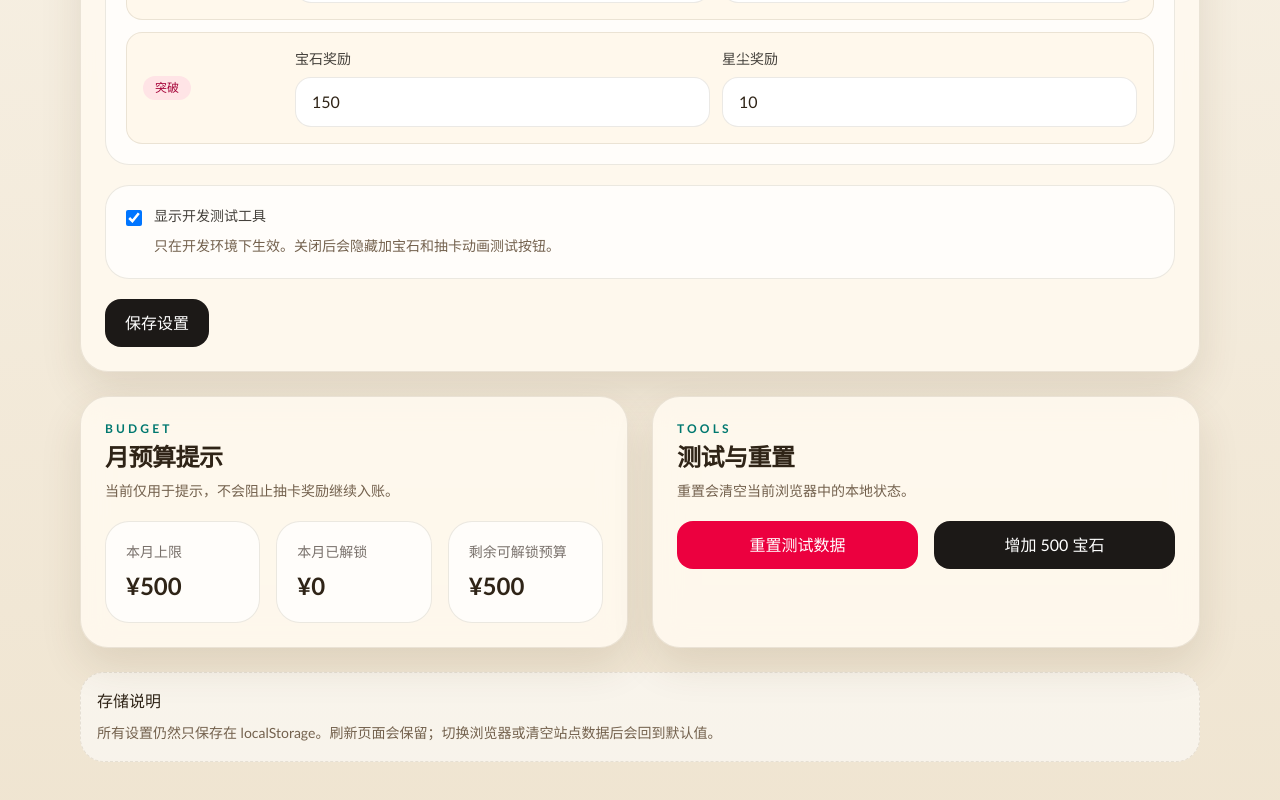
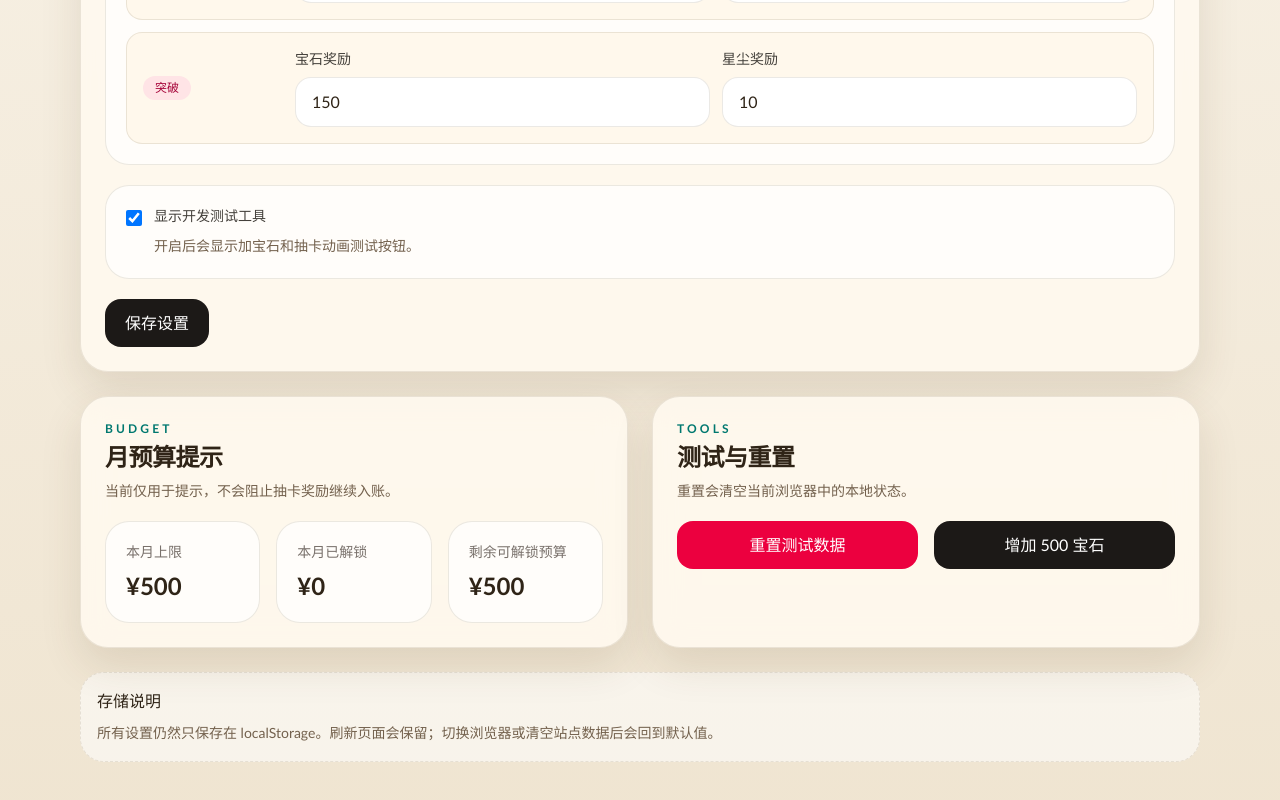
Before and after one commit to gkh-gbh/discipline-gacha, a Next.js app: page /settings in a window 1280 px wide. Shown: the part 1444-2244 px from the top of the page. Built offline with nearby package versions, Linux system fonts and the light colour scheme.

Commit message:
fix: allow dev tools in production (Vercel)
Remove NODE_ENV check that prevented showDevTools from working
on Vercel where NODE_ENV is always 'production'. The toggle
already requires explicit user action to enable.

```diff
--- a/src/app/pool/page.tsx
+++ b/src/app/pool/page.tsx
@@ -61,8 +61,7 @@ export default function PoolPage() {
   const [isPreviewMode, setIsPreviewMode] = useState(false);
   const [tenPullOverlay, setTenPullOverlay] = useState<TenPullOverlayState | null>(null);
 
-  const isDevelopment = process.env.NODE_ENV !== "production";
-  const showDevTools = isDevelopment && appState.userSettings.showDevTools;
+  const showDevTools = appState.userSettings.showDevTools;
   const gachaCost = appState.userSettings.gachaCost;
   const tenPullCost = gachaCost * TEN_PULL_COUNT;
   const latestPull = getLatestGachaPull(appState);
--- a/src/app/settings/page.tsx
+++ b/src/app/settings/page.tsx
@@ -66,8 +66,7 @@ export default function SettingsPage() {
   );
   const [actionMessage, setActionMessage] = useState<string | null>(null);
 
-  const isDevelopment = process.env.NODE_ENV !== "production";
-  const shouldShowDevTools = isDevelopment && appState.userSettings.showDevTools;
+  const shouldShowDevTools = appState.userSettings.showDevTools;
 
   useEffect(() => {
     if (!isHydrated) {
@@ -305,7 +304,7 @@ export default function SettingsPage() {
 
           <ToggleCard
             title="显示开发测试工具"
-            description="只在开发环境下生效。关闭后会隐藏加宝石和抽卡动画测试按钮。"
+            description="开启后会显示加宝石和抽卡动画测试按钮。"
             checked={showDevTools}
             onChange={(checked) => {
               setShowDevTools(checked);
```
